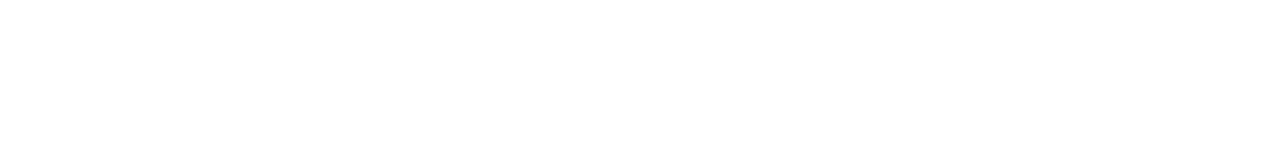
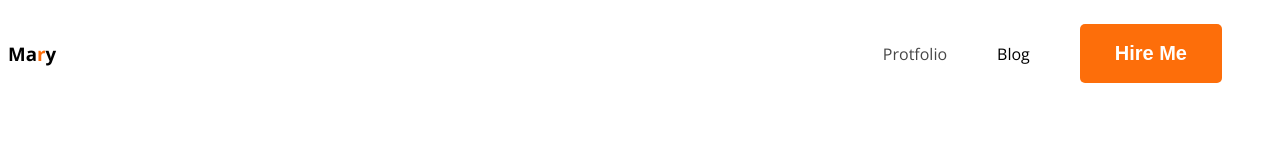
Before and after one commit to sumonmahady/devloper-repo, a plain HTML site: page index.html in a window 1280 px wide. Drawn offline with nearby package versions, Linux system fonts and the light colour scheme.

Commit message:
added nav

```diff
--- a/index.html
+++ b/index.html
@@ -4,10 +4,23 @@
     <meta charset="UTF-8">
     <meta name="viewport" content="width=device-width, initial-scale=1.0">
     <title>My Website</title>
+    <link rel="preconnect" href="https://fonts.googleapis.com">
+<link rel="preconnect" href="https://fonts.gstatic.com" crossorigin>
+<link href="https://fonts.googleapis.com/css2?family=Open+Sans:wght@400;700;800&display=swap" rel="stylesheet">
+
+    <link rel="stylesheet" href="style/web.css">
+
 </head>
 <body>
     <header>
-
+        <nav>
+            <h3 class="nav title">Ma<span class="text-primary">r</span>y</h3>
+            <ul>
+                <li><a href="">Protfolio</a></li>
+                <li><a href=""></a>Blog</li>
+                <li><button class="btn-primary">Hire Me</button></li>
+            </ul>
+        </nav>
     </header>
 
     <main>
--- /dev/null
+++ b/style/web.css
@@ -0,0 +1,46 @@
+body {
+    font-family: 'Open Sans', sans-serif;
+}
+
+.text-primary {
+    color: #FD6E0A;
+}
+
+.btn-primary {
+    border-radius: 5px;
+    background: #FD6E0A;
+    color: #FFF;
+    font-size: 20px;
+    font-weight: 700;
+    border: 0;
+    padding: 18px 35px;
+
+}
+
+nav {
+    display: flex;
+    justify-content: space-between;
+    align-items: center;
+}
+
+nav>ul {
+    display: flex;
+    align-items: center;
+}
+
+nav li {
+    list-style: none;
+    margin-right: 50px;
+}
+
+nav a {
+    text-decoration: none;
+    color: #474747;
+}
+
+.nav-title {
+    color: #181818;
+    font-size: 45px;
+    font-weight: 800;
+
+}
```
